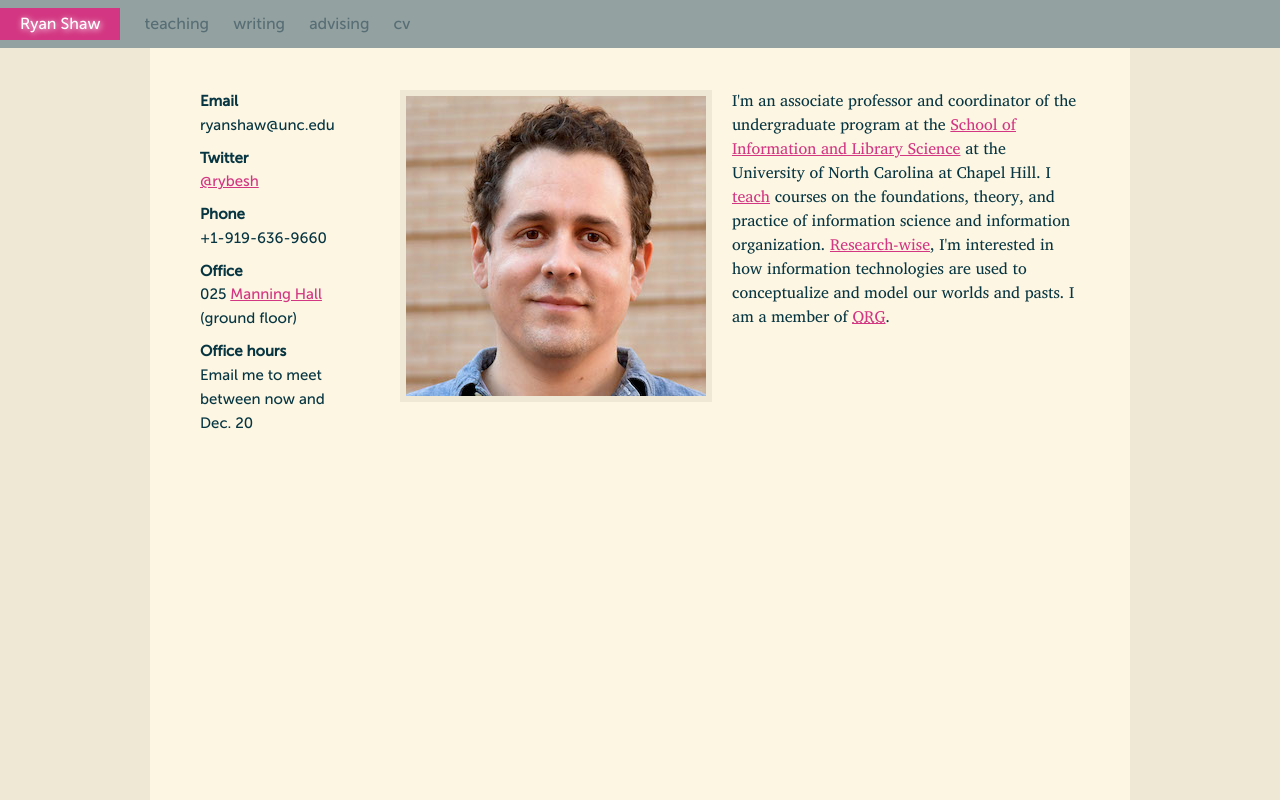
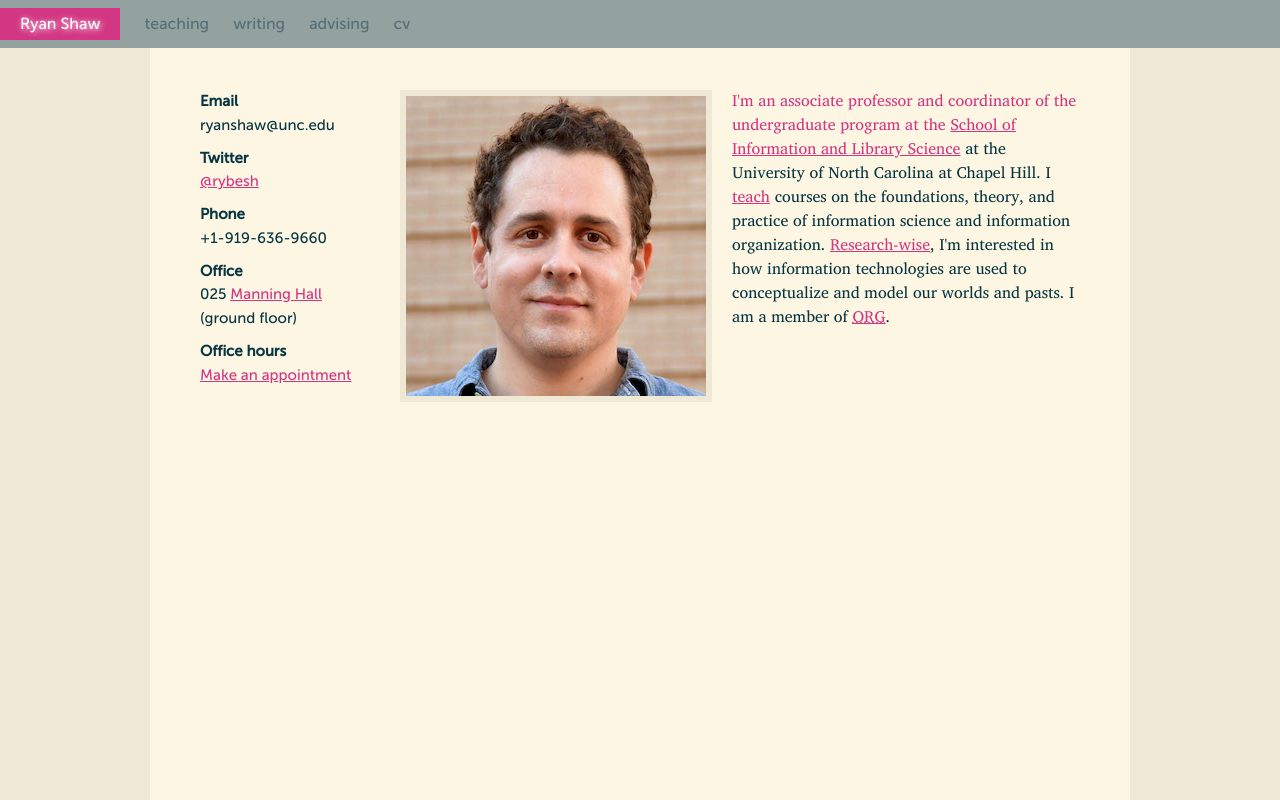
Before and after one commit to rybesh/aeshin, a Django app: page / in a window 1280 px wide. Run offline with Django 3.2, Linux system fonts and the light colour scheme; parts of the project's set-up code (start-up, migrations or seed data) failed here and were passed over.

Commit message:
office hours link

```diff
--- a/aeshin/templates/bio.html
+++ b/aeshin/templates/bio.html
@@ -20,7 +20,7 @@
       <dt>Office</dt>
       <dd>025 <a title="find Manning Hall on a map" href="https://goo.gl/maps/CZEmRfdGML92">Manning Hall</a> (ground floor)</dd>
       <dt>Office hours</dt>
-      <dd>Email me to meet between now and Dec. 20</dd>
+      <dd><a href="https://when.works/invitations/5d5af26e5262ec0014381376">Make an appointment<a/></dd>
     </dl>
 
     <img class="representative" alt="Ryan Shaw" src="{% static "me.jpg" %}" width="300" height="300"/>
```
